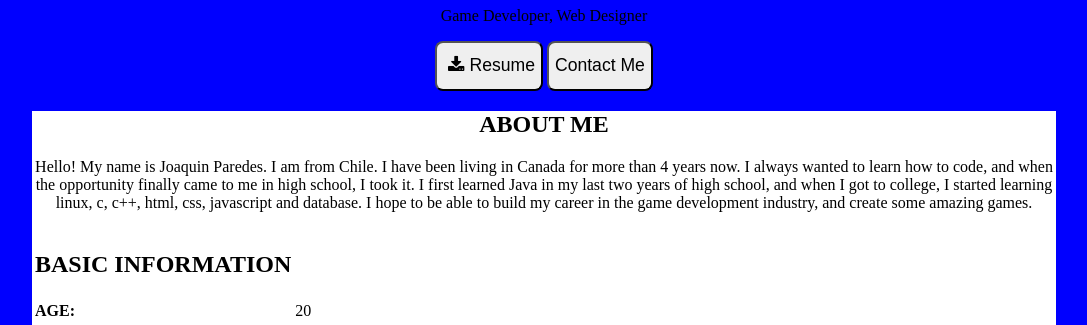
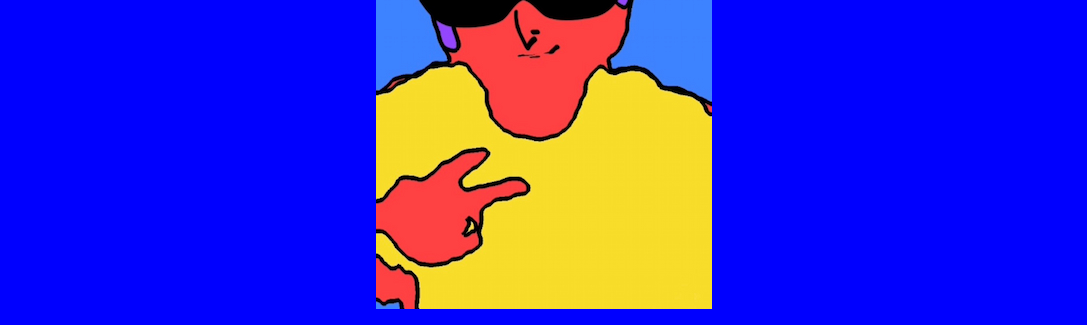
Before and after one commit to JoaquinPar/WEB222-Portfolio, a plain HTML site: page index.html in a window 1280 px wide. Shown: the part 99-424 px from the top of the page, without its empty margins (96-1183 px from the left). Drawn offline with Linux system fonts and the light colour scheme.

Commit message:
Update index.html

```diff
--- a/index.html
+++ b/index.html
@@ -7,7 +7,7 @@
             <link rel="stylesheet"href="https://cdnjs.cloudflare.com/ajax/libs/font-awesome/4.7.0/css/font-awesome.min.css"/>
         </head>
         <body style="background-color: blue;" class="main">
-                <img src="images/me.jpg" alt="Picture of Me">
+                <img src="me.jpg" alt="Picture of Me">
                 <h1>Joaquin Paredes</h1>
                 <p>Game Developer, Web Designer</p>
                 <button class="resume"><i class="fa fa-download"></i>Resume</button>
```
